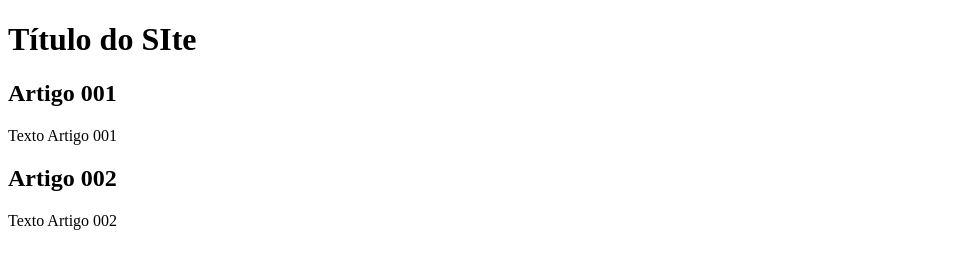
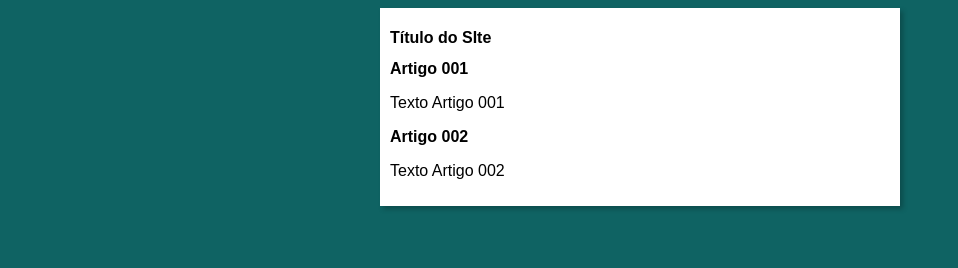
Before and after one commit to wanellyrocha/projeto-site, a plain HTML site: page index.html in a window 1280 px wide. Shown: the whole page, without its empty margins (0-958 px from the left). Drawn offline with Linux system fonts and the light colour scheme.

Commit message:
commit no Design

```diff
--- /dev/null
+++ b/estilos/style.css
@@ -0,0 +1,16 @@
+* {
+    font-family: Arial, Helvetica, sans-serif;
+    font-size: 16px;
+}
+
+body {
+    background-color: rgb(15, 99, 99);
+}
+
+main {
+    background-color: white;
+    width: 500px;
+    margin: auto;
+    padding: 10px;
+    box-shadow: 3px 3px 5px rgba(0, 0, 0, 0.24);
+}
--- a/index.html
+++ b/index.html
@@ -5,6 +5,7 @@
     <meta http-equiv="X-UA-Compatible" content="IE=edge">
     <meta name="viewport" content="width=device-width, initial-scale=1.0">
     <title>Título do Site</title>
+    <link rel="stylesheet" href="estilos/style.css">
 </head>
 <body>
     <main>
```
